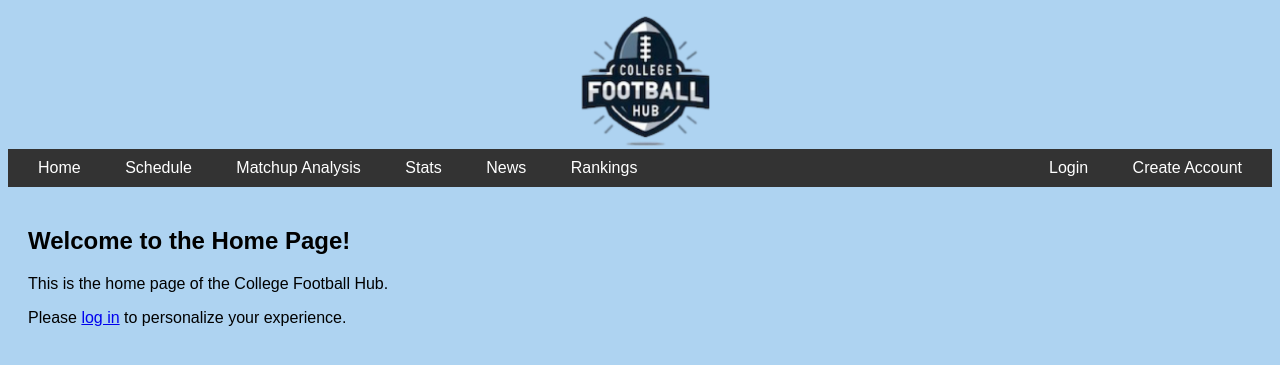
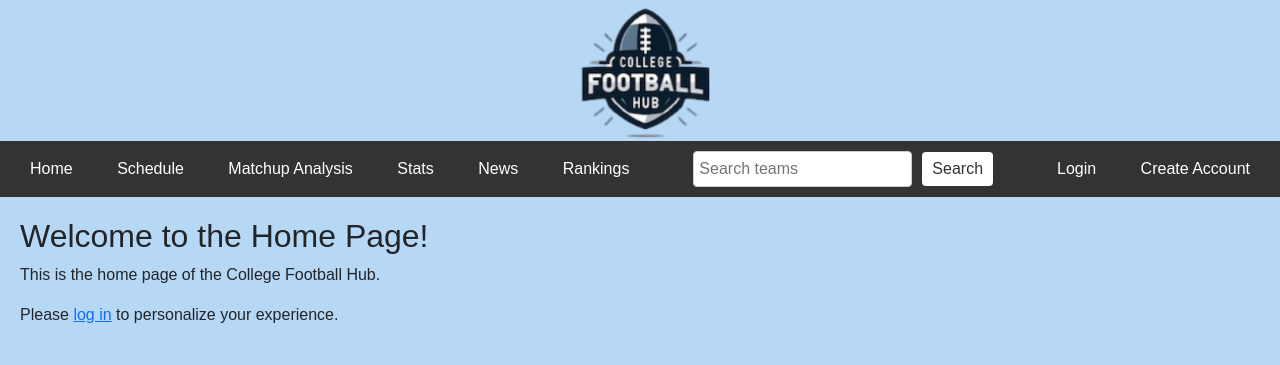
Before and after one commit to blainesea/CFBHub-Personal, a Flask app: page / in a window 1280 px wide. Shown: the top 365 px of the page. Run offline with Flask 3, Linux system fonts and the light colour scheme.

Commit message:
search and some gui

```diff
--- a/app.py
+++ b/app.py
@@ -99,6 +99,41 @@ def create_app():
         today = datetime.today()
         weeks_since_start = (today - season_start).days // 7 + 1
         return max(1, min(weeks_since_start, 15))
+
+    @app.route('/search', methods=['GET'])
+    def search():
+        search_query = request.args.get('search_query', '').strip()  # Retrieve and sanitize the search query
+
+        schedule = []  # To store the schedule data
+
+        if search_query:  # Only proceed if there's a query
+            # API URL for schedule (modify as needed for your API structure)
+            url = f'https://api.collegefootballdata.com/games?year=2024'
+
+            headers = {
+                'Authorization': 'Bearer OaVFD68X/G/TZu4gHMxr/ApYaot/HP/quea1h2FSetWo2sUz/QpxIvafH5MZpqee'
+            }
+
+            # Make API request
+            response = requests.get(url, headers=headers)
+            if response.status_code == 200:
+                games = response.json()
+                # Filter games for the searched team
+                for game in games:
+                    if game["home_team"] == search_query or game["away_team"] == search_query:
+                        schedule.append({
+                            "week": game.get("week"),
+                            "home_team": game.get("home_team"),
+                            "home_points": game.get("home_points"),
+                            "away_team": game.get("away_team"),
+                            "away_points": game.get("away_points"),
+                            "date": game.get("start_date")
+                        })
+            else:
+                print("Error fetching API data:", response.status_code)
+
+        return render_template('search.html', search_query=search_query, schedule=schedule)
+
 
     @app.route('/news')
     def news():
--- a/templates/base.html
+++ b/templates/base.html
@@ -3,10 +3,11 @@
 <head>
     <meta charset="UTF-8">
     <meta name="viewport" content="width=device-width, initial-scale=1.0">
+    <link href="https://cdn.jsdelivr.net/npm/bootstrap@5.3.1/dist/css/bootstrap.min.css" rel="stylesheet">
     <title>{% block title %}College Football Hub{% endblock %}</title>
     <style>
         body {
-            background-color: #78b6e998;
+            background-color: #66ade878;
             font-family: Arial, sans-serif;
         }
         .navbar {
@@ -24,6 +25,30 @@
         .navbar a:hover {
             background-color: #ddd;
             color: black;
+        }
+        .search-bar {
+            display: flex;
+            align-items: center;
+        }
+
+        .search-bar input[type="text"] {
+            padding: 5px;
+            border: 1px solid #ccc;
+            border-radius: 4px;
+            margin-right: 10px;
+        }
+
+        .search-bar button {
+            padding: 5px 10px;
+            background-color: white;
+            color: #333;
+            border: none;
+            border-radius: 4px;
+            cursor: pointer;
+        }
+
+        .search-bar button:hover {
+            background-color: #ddd;
         }
 
         /* Dropdown styling */
@@ -66,6 +91,10 @@
         .content {
             padding: 20px;
         }
+        .bg-primary {
+            background-color: #123da9d6 !important;
+        }
+
     </style>
 </head>
 <body>
@@ -101,6 +130,17 @@
             </div>
         </div>
 
+        <div class="search-bar">
+            <form action="{{ url_for('search') }}" method="get" style="display: flex; align-items: center;">
+                <input
+                    type="text"
+                    name="search_query"
+                    placeholder="Search teams"
+                >
+                <button type="submit">Search</button>
+            </form>
+        </div>
+
         <div>
             {% if 'username' not in session %}
                 <a href="{{ url_for('login') }}">Login</a>
```
Also changed, not shown: templates/search.html (added, +62 -0 lines), templates/teamsSchedule.html (+10 -17 lines), instance/football_hub.db.
